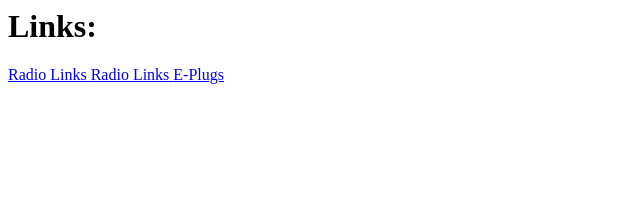
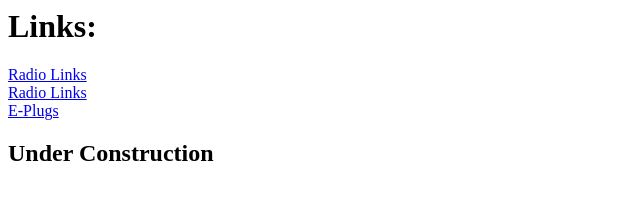
Before and after one commit to EWRTech/ESS, a plain HTML site: page index.html in a window 1280 px wide. Shown: the whole page, without its empty margins (0-640 px from the left). Drawn offline with Linux system fonts and the light colour scheme.

Commit message:
Update index.html

```diff
--- a/index.html
+++ b/index.html
@@ -1,7 +1,9 @@
 <h1> Links: </h1>
 
  <a href="tv_links.html"> Radio Links </a>
+ <br>
+ <a href="radio_links.html"> Radio Links </a>
+ <br>
+ <a href="eplugs.html"> E-Plugs </a>
 
- <a href="radio_links.html"> Radio Links </a>
-
- <a href="eplugs.html"> E-Plugs </a>
+<h2> Under Construction </h2>
```
